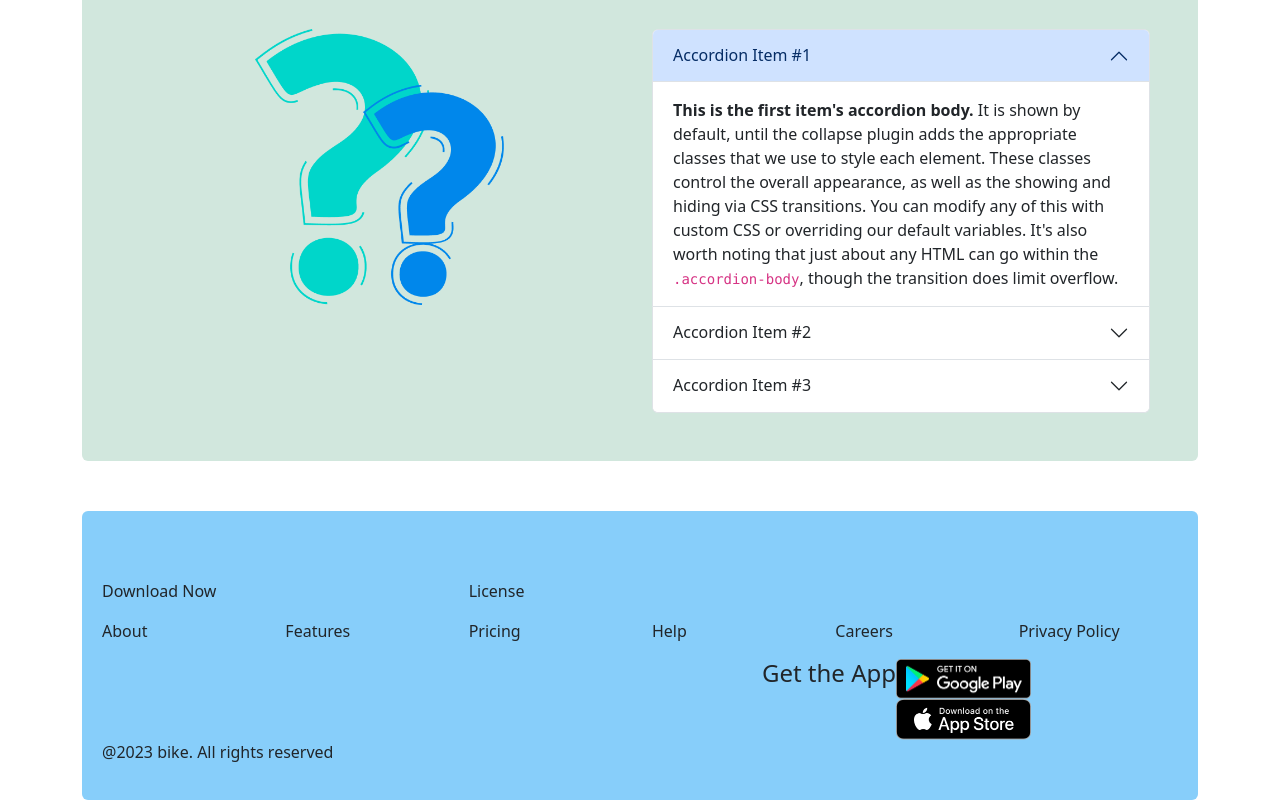
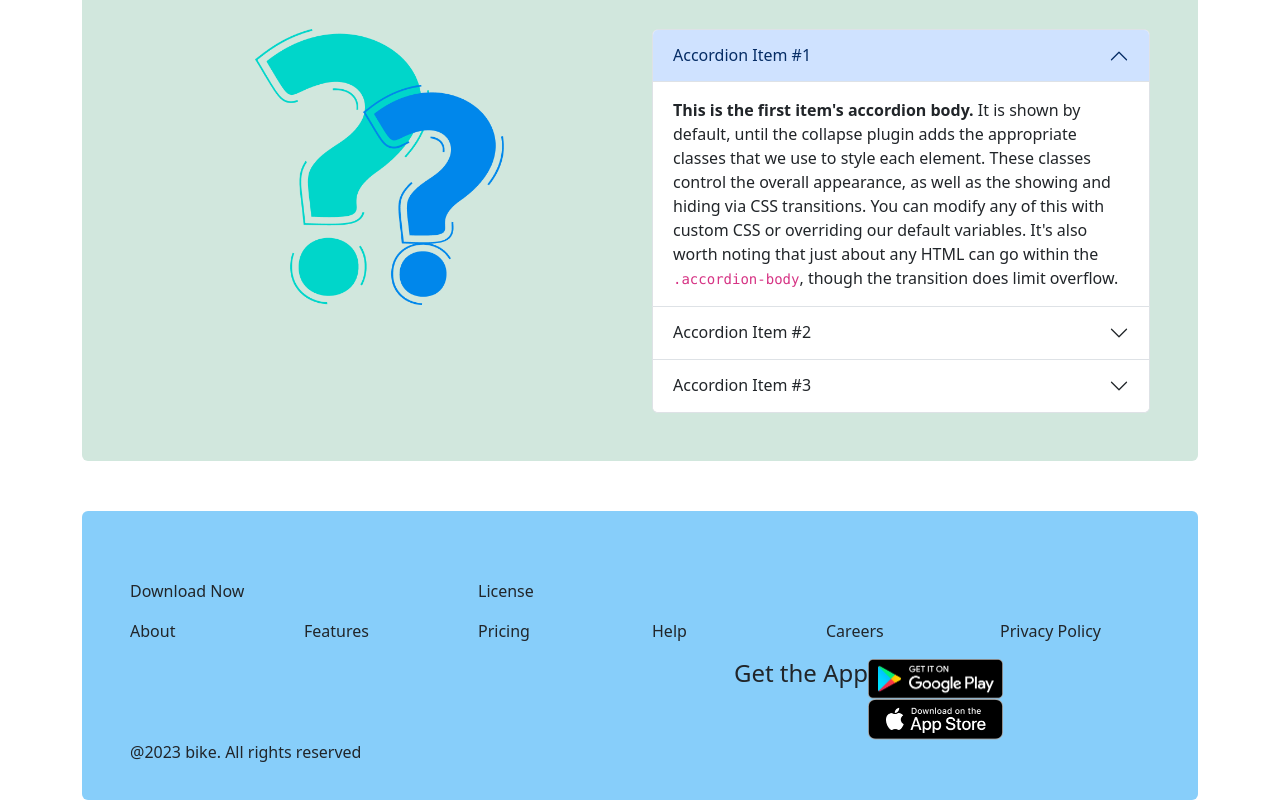
Before and after one commit to sumoncoder/biker-zone, a plain HTML site: page index.html in a window 1280 px wide. Shown: the part 2545-3345 px from the top of the page. Drawn offline with nearby package versions, Linux system fonts and the light colour scheme.

Commit message:
footer add

```diff
--- a/index.html
+++ b/index.html
@@ -299,7 +299,7 @@
         </section>
     </main>
     <!-- Footer -->
-    <footer class="footer-area rounded">
+    <footer class="footer-area rounded px-5">
       <div class="row row-cols-1 row-cols-md-3 mt-5">
         <div class="col">
           <p>Download Now</p>
```
